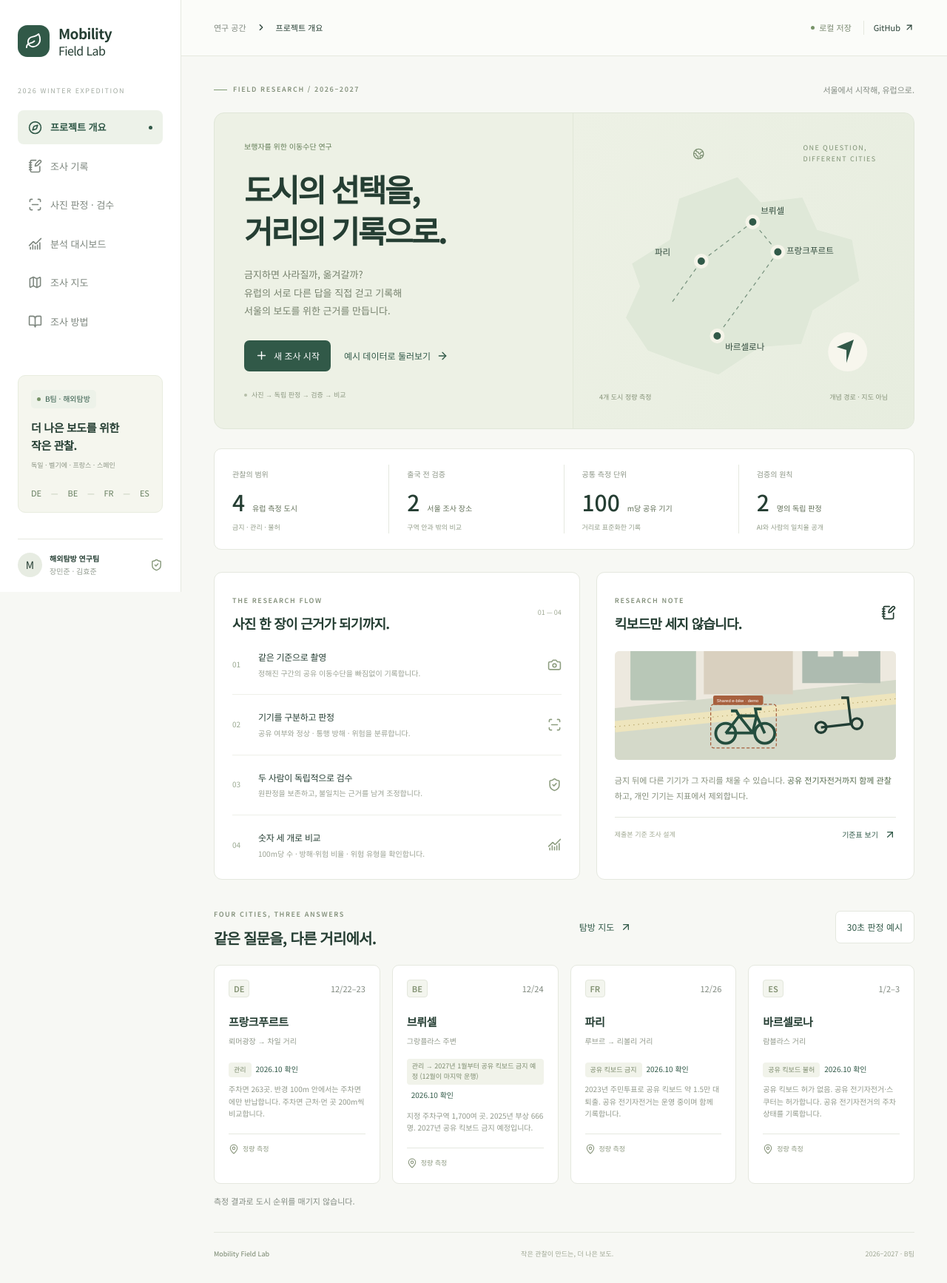
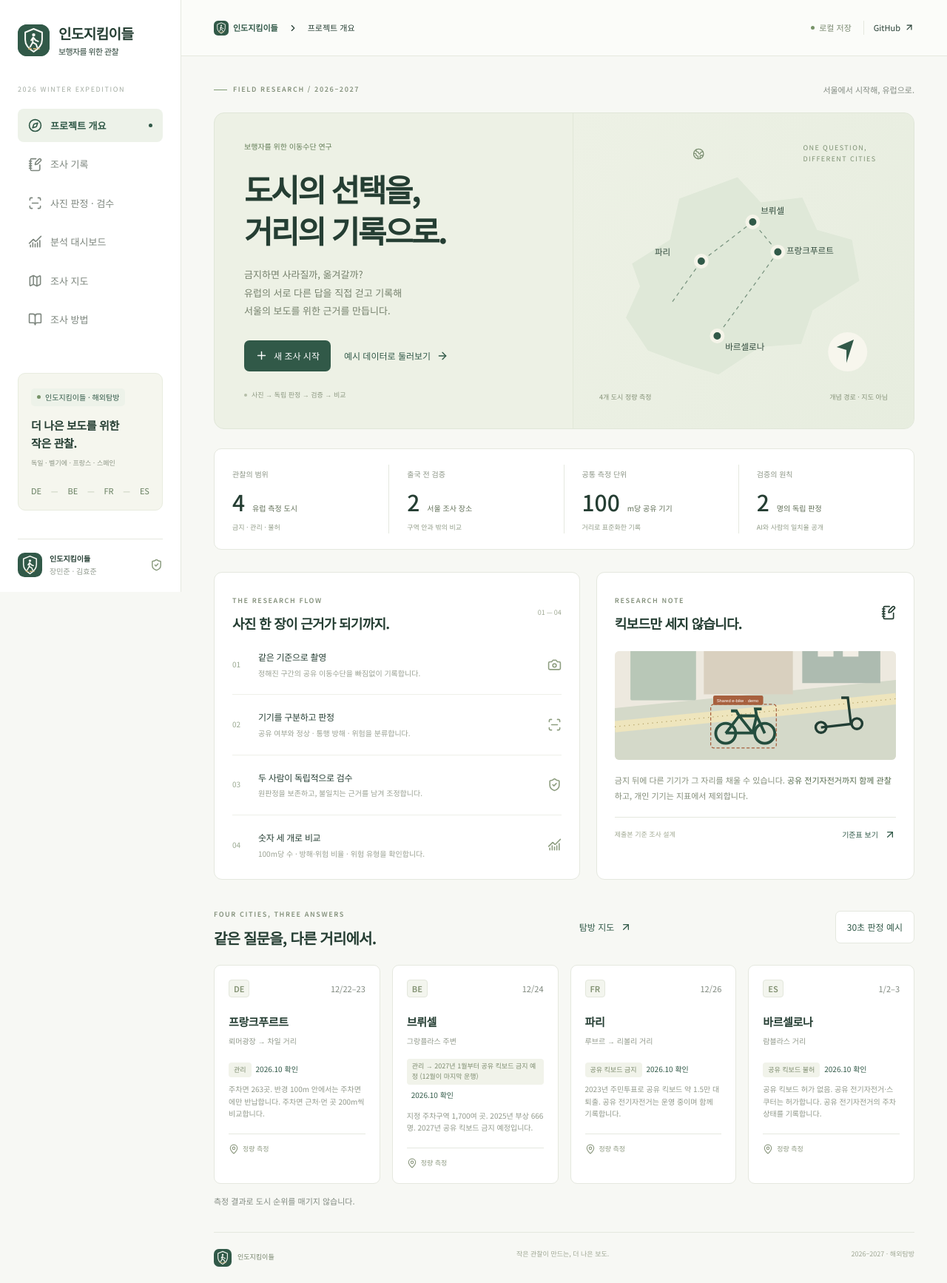
Before and after one commit to peach20040909/mobility-field-lab, a Next.js app: page / in a window 1280 px wide. Shown: the whole page at 74% size. Built offline with nearby package versions, Linux system fonts and the light colour scheme.

Commit message:
feat: brand site as sidewalk guardians team

```diff
--- a/src/app/globals.css
+++ b/src/app/globals.css
@@ -105,7 +105,32 @@ h3 {
 .brand-light {
   display: block;
   font-weight: 400;
-  font-size: 16px;
+  font-size: 11px;
+  margin-top: 4px;
+}
+.brand > span:last-child {
+  white-space: nowrap;
+}
+.brand-mark {
+  flex-shrink: 0;
+}
+.brand-mark img,
+.avatar img {
+  display: block;
+}
+.footer-brand {
+  display: inline-flex;
+  align-items: center;
+  gap: 8px;
+}
+.topbar-team {
+  display: inline-flex;
+  align-items: center;
+  gap: 6px;
+  white-space: nowrap;
+  color: var(--green);
+  font-size: 11px;
+  font-weight: 600;
 }
 .workspace-label {
   font-size: 9px;
@@ -1244,7 +1269,7 @@ fieldset {
     font-size: 16px;
   }
   .brand-light {
-    font-size: 14px;
+    font-size: 11px;
   }
   main {
     margin-left: 190px;
--- a/src/app/layout.tsx
+++ b/src/app/layout.tsx
@@ -1,8 +1,10 @@
 import type { Metadata } from "next";
 import "./globals.css";
 export const metadata: Metadata = {
-  title: "Mobility Field Lab · 거리에서 찾는 답",
-  description: "공유 이동수단 현장조사와 독립 검수 · 해외탐방 프로젝트",
+  title: "인도지킴이들 · 거리에서 찾는 답",
+  description:
+    "인도지킴이들 · 보행자를 위한 공유 이동수단 현장조사와 독립 검수",
+  icons: { icon: (process.env.NEXT_PUBLIC_BASE_PATH ?? "") + "/team-logo.svg" },
 };
 export default function RootLayout({
   children,
--- a/src/features/FieldLab.tsx
+++ b/src/features/FieldLab.tsx
@@ -15,7 +15,6 @@ import {
   Download,
   Check,
   Globe2,
-  Leaf,
   ShieldCheck,
   Menu,
   Upload,
@@ -226,6 +225,7 @@ export default function FieldLab() {
       <aside className={"sidebar " + (menu ? "open" : "")}>
         <a
           className="brand"
+          aria-label="인도지킴이들 · 프로젝트 개요"
           href="#"
           onClick={(e) => {
             e.preventDefault();
@@ -233,10 +233,15 @@ export default function FieldLab() {
           }}
         >
           <span className="brand-mark">
-            <Leaf size={23} />
+            <img
+              src={(process.env.NEXT_PUBLIC_BASE_PATH ?? "") + "/team-logo.svg"}
+              alt=""
+              width={43}
+              height={43}
+            />
           </span>
           <span>
-            Mobility<span className="brand-light">Field Lab</span>
+            인도지킴이들<span className="brand-light">보행자를 위한 관찰</span>
           </span>
         </a>
         <div className="workspace-label">2026 WINTER EXPEDITION</div>
@@ -256,7 +261,7 @@ export default function FieldLab() {
         <div className="sidebar-card">
           <span className="pill">
             <span />
-            B팀 · 해외탐방
+            인도지킴이들 · 해외탐방
           </span>
           <h3>
             더 나은 보도를 위한
@@ -269,9 +274,16 @@ export default function FieldLab() {
           </div>
         </div>
         <div className="sidebar-bottom">
-          <span className="avatar">M</span>
+          <span className="avatar">
+            <img
+              src={(process.env.NEXT_PUBLIC_BASE_PATH ?? "") + "/team-logo.svg"}
+              alt=""
+              width={33}
+              height={33}
+            />
+          </span>
           <div>
-            <strong>해외탐방 연구팀</strong>
+            <strong>인도지킴이들</strong>
             <span>장민준 · 김효준</span>
           </div>
           <ShieldCheck size={17} />
@@ -287,7 +299,17 @@ export default function FieldLab() {
             >
               <Menu size={22} />
             </button>
-            <span className="muted">연구 공간</span>
+            <span className="topbar-team">
+              <img
+                src={
+                  (process.env.NEXT_PUBLIC_BASE_PATH ?? "") + "/team-logo.svg"
+                }
+                alt=""
+                width={20}
+                height={20}
+              />
+              인도지킴이들
+            </span>
             <ChevronRight size={14} />
             <strong>{nav.find((n) => n.id === page)?.label}</strong>
           </div>
@@ -1344,9 +1366,19 @@ export default function FieldLab() {
             </>
           )}
           <footer className="footer">
-            <span>Mobility Field Lab</span>
+            <span className="footer-brand">
+              <img
+                src={
+                  (process.env.NEXT_PUBLIC_BASE_PATH ?? "") + "/team-logo.svg"
+                }
+                alt=""
+                width={24}
+                height={24}
+              />
+              인도지킴이들
+            </span>
             <span>작은 관찰이 만드는, 더 나은 보도.</span>
-            <span>2026–2027 · B팀</span>
+            <span>2026–2027 · 해외탐방</span>
           </footer>
         </div>
       </main>
```
Also changed, not shown: public/team-logo.svg (added), 10 other files (tests, documents, lock files or other folders).
